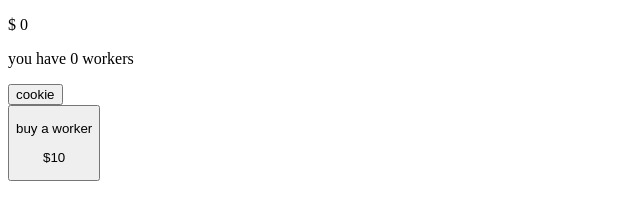
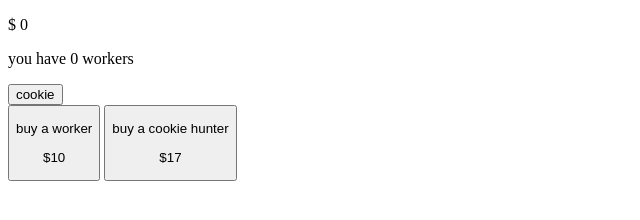
Before and after one commit to Arczius/cookieclickerclone, a plain HTML site: page index.html in a window 1280 px wide. Shown: the whole page, without its empty margins (0-640 px from the left). Drawn offline with Linux system fonts and the light colour scheme.

Commit message:
added another button

```diff
--- a/index.html
+++ b/index.html
@@ -8,10 +8,16 @@
 	<p id="workersAmount"></p>
 	<button id="cookieBtn">cookie</button>
 	<br>
-	<button id="buyWorker">
-		<p>buy a worker</p>
-		<p>$10</p>
+	<div id="btnContainer">
+	    <button id="buyWorker">
+		     <p>buy a worker</p>
+		     <p>$10</p>
 		</button>
+		<button id="buyHunter">
+		     <p>buy a cookie hunter</p>
+		     <p>$17</p>
+		</button>
+	</div>
 	<script src="js/main.js"></script>
 </body>
 </html>
```
